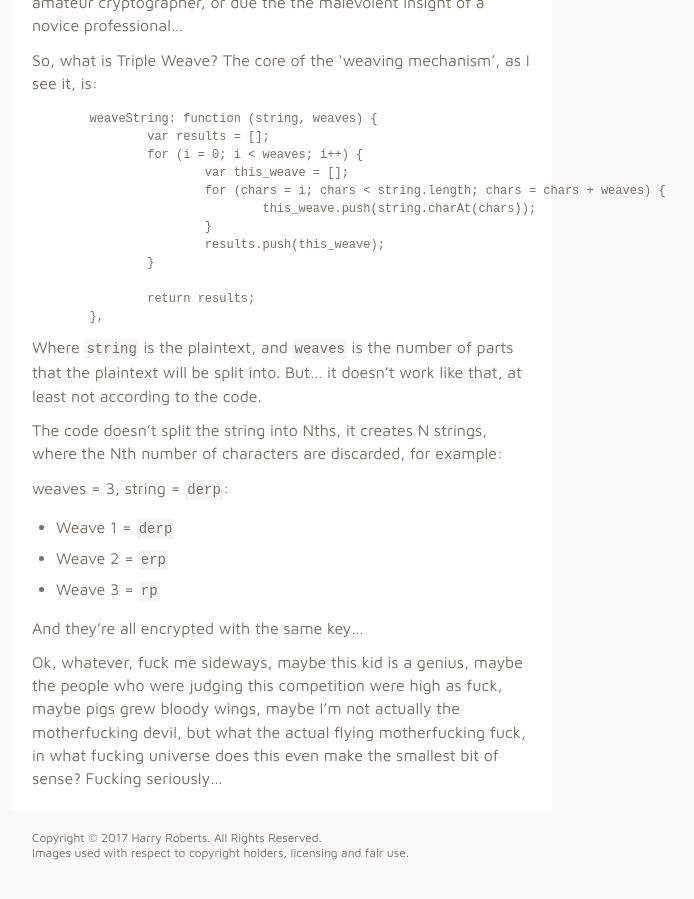
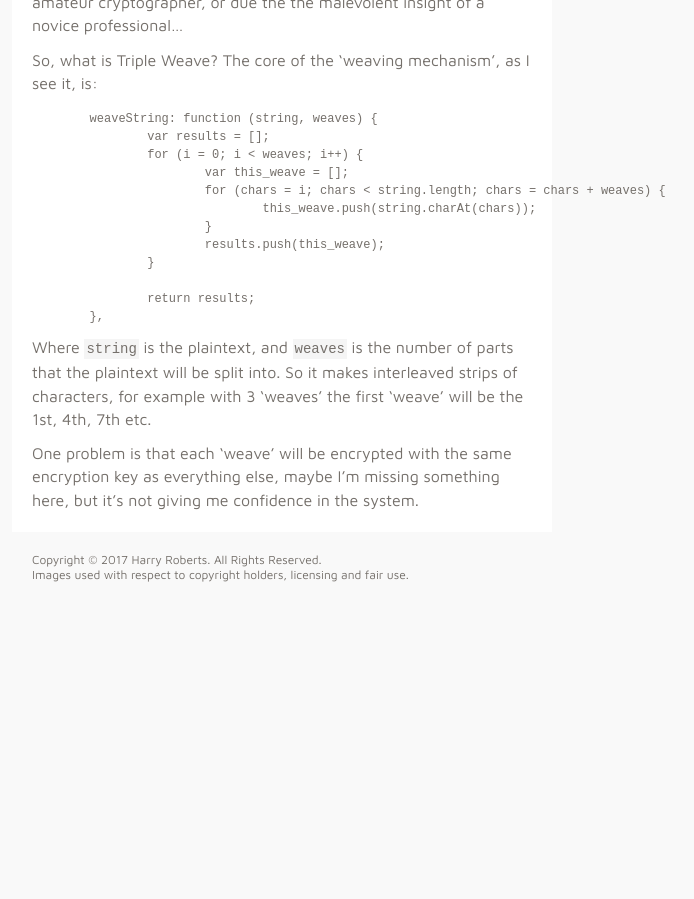
Before and after one commit to HarryR/logicista, a Jekyll site: the page built from _posts/2017-01-29-qcrypt-qyptoshart-lulz.markdown, in a window 1280 px wide and 900 px high, scrolled down 8975 px. Shown: the whole window, without its empty margins (228-922 px from the left). Built offline with Jekyll 4.4.1, drawn with Linux system fonts in a browser that asks for light colours; Markdown is read by kramdown in place of the engine named in the settings; after the commit the page ends 9597 px from its top, so only the background shows below that.

Commit message:
Correction

````diff
--- a/_posts/2017-01-29-qcrypt-qyptoshart-lulz.markdown
+++ b/_posts/2017-01-29-qcrypt-qyptoshart-lulz.markdown
@@ -191,16 +191,6 @@ So, what is Triple Weave? The core of the 'weaving mechanism', as I see it, is:
 	},
 ```
 
-Where `string` is the plaintext, and `weaves` is the number of parts that the plaintext will be split into. But... it doesn't work like that, at least not according to the code.
+Where `string` is the plaintext, and `weaves` is the number of parts that the plaintext will be split into. So it makes interleaved strips of characters, for example with 3 'weaves' the first 'weave' will be the 1st, 4th, 7th etc.
 
-The code doesn't split the string into Nths, it creates N strings, where the Nth number of characters are discarded, for example:
-
-weaves = 3, string = `derp`:
-
- * Weave 1 = `derp`
- * Weave 2 = `erp`
- * Weave 3 = `rp`
-
-And they're all encrypted with the same key...
-
-Ok, whatever, fuck me sideways, maybe this kid is a genius, maybe the people who were judging this competition were high as fuck, maybe pigs grew bloody wings, maybe I'm not actually the motherfucking devil, but what the actual flying motherfucking fuck, in what fucking universe does this even make the smallest bit of sense? Fucking seriously...
+One problem is that each 'weave' will be encrypted with the same encryption key as everything else, maybe I'm missing something here, but it's not giving me confidence in the system.
````
